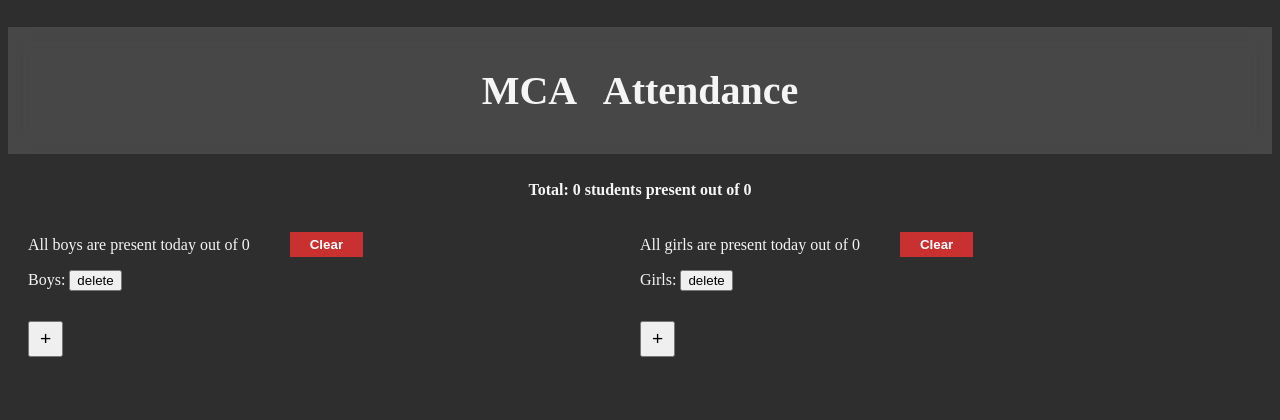
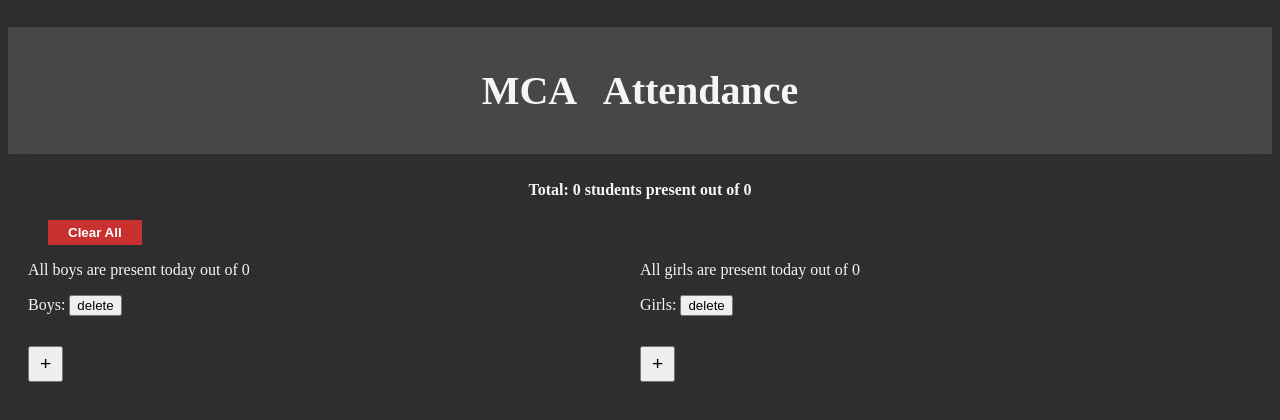
Before and after one commit to Charles7458/simple-attendance-app, a React (Vite) app: page / in a window 1280 px wide. Shown: the top 420 px of the page. Built offline with nearby package versions, Linux system fonts and the light colour scheme.

Commit message:
fixed clear

```diff
--- a/src/App.tsx
+++ b/src/App.tsx
@@ -160,11 +160,11 @@ function App() {
     <div>
       <h1 className='head'>MCA Attendance</h1>
       <h4 style={{textAlign:'center'}}>Total: {total} students present out of {boys.length+girls.length}</h4>
+      <button onClick={clear} className='clear-btn'>Clear All</button>
       <div className='attendance-grid'>
         <div>
           <div style={{display:"flex", alignItems:'center'}}>
             <p>{boysTotal == boysAttendance.length ? "All" : boysTotal} boys are present today out of {boysAttendance.length}</p>
-            <button onClick={clear} className='clear-btn'>Clear</button>
           </div>
          <span> Boys:{" "}
          {deletingBoys ? <DeleteInput name={deleteName} change={setDeleteName} type='boys' delete={handleDelete} close={()=>setDeletingBoys(false)}/> :
@@ -182,7 +182,6 @@ function App() {
 
           <div style={{display:"flex", alignItems:'center'}}>
             <p>{girlsTotal == girlsAttendance.length ? "All" : girlsTotal} girls are present today out of {girlsAttendance.length}</p>
-            <button onClick={clear} className='clear-btn'>Clear</button>
           </div>
           <span>Girls: {" "}
             { deletingGirls ?  <DeleteInput name={deleteName} change={setDeleteName} type='girls' delete={handleDelete} close={()=>setDeletingGirls(false)}/>:
```
